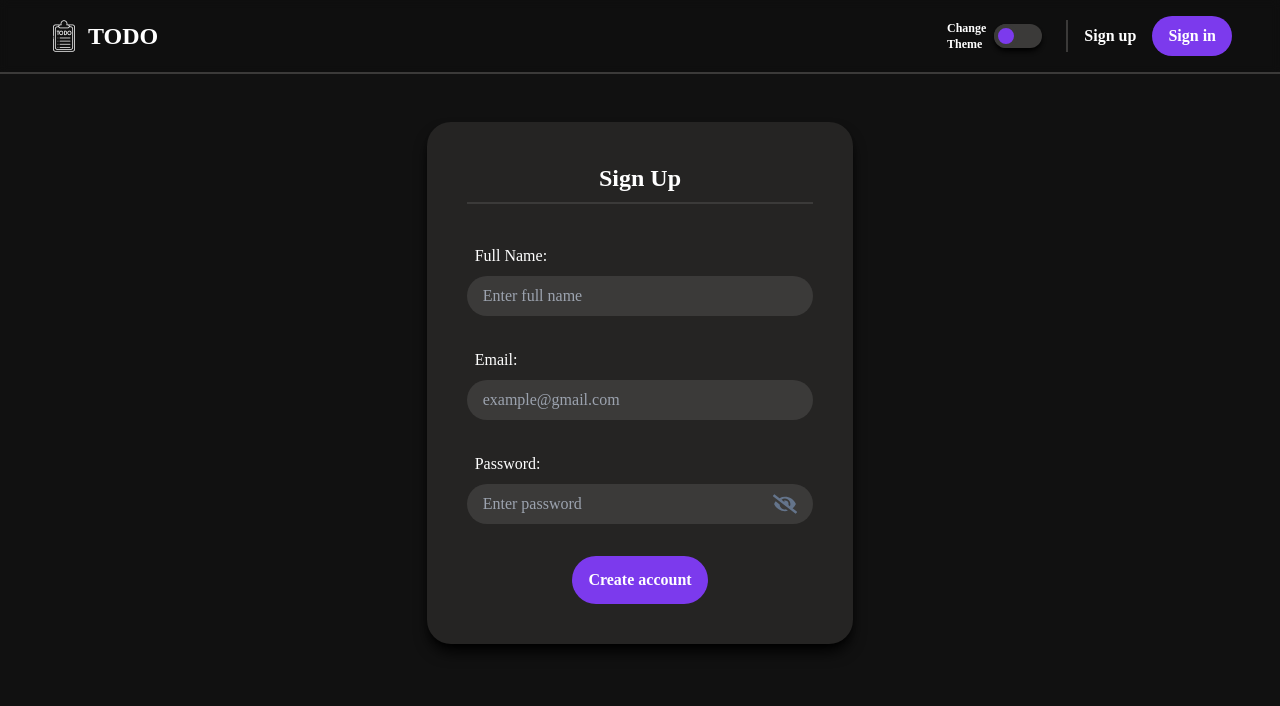
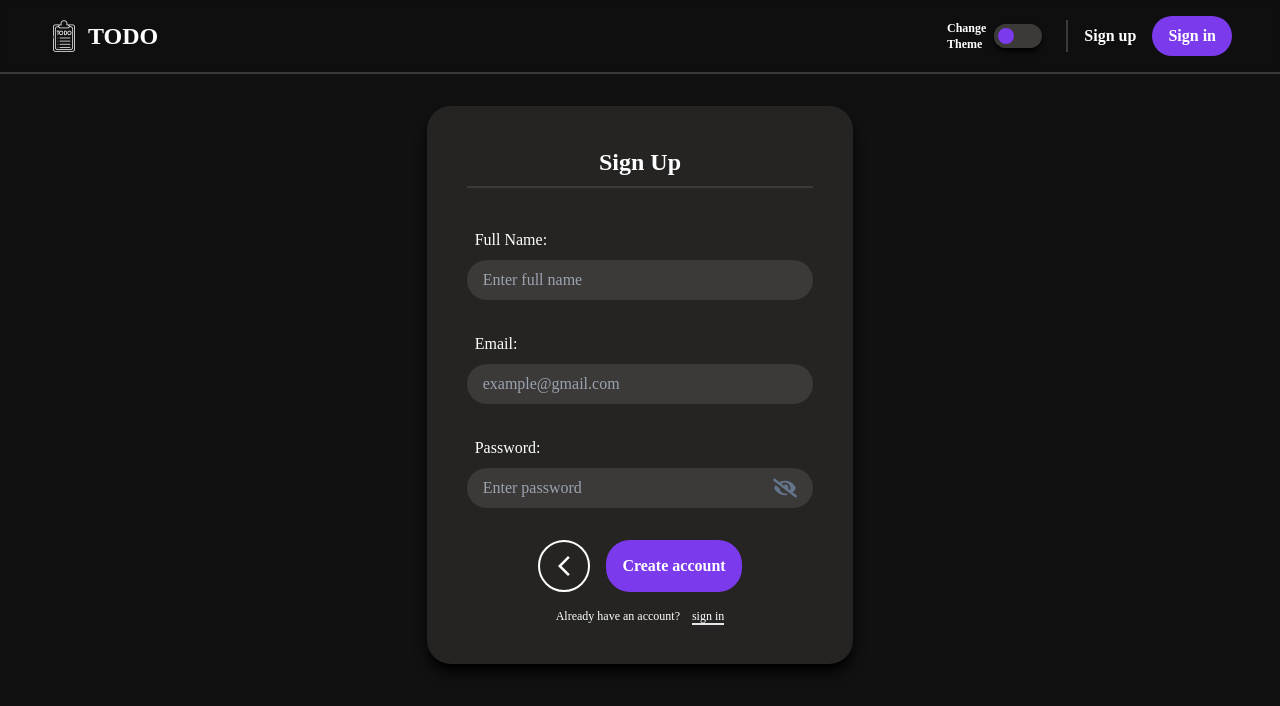
Before and after one commit to Yasir284/TODO-APP-CRUD-FRONTEND, a React (Create React App) app: page /signUp in a window 1280 px wide. Shown: the top 706 px of the page. Built offline with nearby package versions, Linux system fonts and the light colour scheme; no server answers.

Commit message:
adding animations

```diff
--- a/src/App.js
+++ b/src/App.js
@@ -65,7 +65,7 @@ function App() {
             theme={theme === "dark" ? "dark" : "light"}
           />
           <Navbar />
-          <AnimatePresence exitBeforeEnter>
+          <AnimatePresence>
             <Routes location={location} key={location.pathname}>
               <Route path="/" element={<Navigate replace to="/todo" />} />
               <Route path="/todo" element={<MainSection />} />
--- a/src/components/MainSection.js
+++ b/src/components/MainSection.js
@@ -5,31 +5,39 @@ import { toast } from "react-toastify";
 
 import { MdAdd, MdCalendarToday, MdSearch } from "react-icons/md";
 
-import emptySvg from "../images/emptySvg.svg";
 import ProgressBar from "./ProgressBar/ProgressBar";
 import { NavLink } from "react-router-dom";
 import { motion } from "framer-motion";
+import { useContext } from "react";
+import { UserContext } from "../context/UserContext";
 
 axios.defaults.baseURL = "http://localhost:4001";
 axios.defaults.withCredentials = true;
 
+const containerVarient = {
+  initial: { opacity: 0 },
+  animate: { opacity: 1, transition: { delay: 0.5 } },
+  exit: { opacity: 0 },
+};
+
 export default function MainSection() {
+  const { isSignedIn } = useContext(UserContext);
   const [todos, setTodos] = useState(null);
   const [showAddTodo, setShowAddTodo] = useState(false);
   const searchRef = useRef();
 
   // Getting Todos
   const getTodos = async () => {
-    const res = await axios
+    const { data } = await axios
       .get("/todo/getTodos")
       .catch((error) => error.response);
-    console.log("todos response:", res);
+    console.log("todos response:", data);
 
-    if (!res.data.success) {
-      return toast(res.data.message, { type: "error" });
+    if (!data.success) {
+      return toast(data.message, { type: "error" });
     }
 
-    setTodos(res.data.todos);
+    setTodos(data.todos);
   };
 
   // Search Todo
@@ -58,10 +66,10 @@ export default function MainSection() {
 
   return (
     <motion.div
-      initial={{ x: ["-100vw"] }}
-      animate={{ x: 0 }}
-      exit={{ x: ["-100vw"] }}
-      transition={{ type: "spring", stiffness: 120 }}
+      variants={containerVarient}
+      initial="initial"
+      animate="animate"
+      exit="exit"
       className="flex w-full justify-center"
     >
       <div className="w-full bg-violet-50 px-32 py-12 dark:bg-black-900">
@@ -105,7 +113,7 @@ export default function MainSection() {
         />
 
         {/* Todo List */}
-        {todos && todos.length > 0 ? (
+        {isSignedIn && todos && todos.length > 0 ? (
           <ul className="flex flex-row flex-wrap justify-center gap-12">
             {todos.map((todo, i) => (
               <NavLink key={i} to={`/todo/tasks/${todo._id}`}>
@@ -115,7 +123,7 @@ export default function MainSection() {
                   className="flex flex-row text-violet-700 dark:text-white"
                 >
                   <div className="flex flex-row justify-between rounded-3xl bg-violet-100 p-10 shadow-xl shadow-slate-300 transition-all duration-200 ease-in-out hover:-translate-y-2 hover:scale-110 dark:bg-black-700 dark:shadow-black">
-                    <div className="">
+                    <div>
                       <h1 className="mb-5 text-2xl font-bold">{todo.title}</h1>
                       <p className="ml-2 mb-1">
                         🚀 <span>{todo.tasks.length}</span> Tasks
@@ -148,11 +156,51 @@ export default function MainSection() {
             ))}
           </ul>
         ) : (
-          <img
-            src={emptySvg}
-            alt="empty svg"
-            className="mx-auto w-[55%] animate-pulse"
-          />
+          <ul className="flex w-full flex-row flex-wrap justify-center gap-12">
+            <li className="flex basis-[45%] flex-row">
+              <div className="flex w-full flex-row justify-between rounded-3xl bg-white p-10 shadow-xl shadow-slate-300 dark:bg-black-700 dark:shadow-black">
+                <div className="flex animate-pulse flex-col gap-2 ">
+                  <div className="mb-2 h-3 w-32 rounded-3xl bg-slate-200 dark:bg-[#706b6b]"></div>
+                  <div className="mt-3 flex flex-row items-center gap-2">
+                    <div className="h-6 w-6 rounded-full bg-slate-200 dark:bg-[#706b6b]"></div>
+                    <div className="h-3 w-28 rounded-3xl bg-slate-200 dark:bg-[#706b6b]"></div>
+                  </div>
+                  <div className="flex flex-row items-center gap-2">
+                    <div className="h-6 w-6 rounded-full bg-slate-200 dark:bg-[#706b6b]"></div>
+                    <div className="h-3 w-28 rounded-3xl bg-slate-200 dark:bg-[#706b6b]"></div>
+                  </div>
+                  <div className="mt-4 flex flex-row items-center gap-2">
+                    <div className="h-6 w-6 rounded-full bg-slate-200 dark:bg-[#706b6b]"></div>
+                    <div className="h-3 w-48 rounded-3xl bg-slate-200 dark:bg-[#706b6b]"></div>
+                  </div>
+                </div>
+
+                <div className="h-[151px] w-[151px] animate-pulse  rounded-full bg-slate-200 dark:bg-[#706b6b]"></div>
+              </div>
+            </li>
+
+            <li className="flex basis-[45%] flex-row">
+              <div className="flex w-full flex-row justify-between rounded-3xl bg-white p-10 shadow-xl shadow-slate-300 dark:bg-black-700 dark:shadow-black">
+                <div className="flex animate-pulse flex-col gap-2 ">
+                  <div className="mb-2 h-3 w-32 rounded-3xl bg-slate-200 dark:bg-[#706b6b]"></div>
+                  <div className="mt-3 flex flex-row items-center gap-2">
+                    <div className="h-6 w-6 rounded-full bg-slate-200 dark:bg-[#706b6b]"></div>
+                    <div className="h-3 w-28 rounded-3xl bg-slate-200 dark:bg-[#706b6b]"></div>
+                  </div>
+                  <div className="flex flex-row items-center gap-2">
+                    <div className="h-6 w-6 rounded-full bg-slate-200 dark:bg-[#706b6b]"></div>
+                    <div className="h-3 w-28 rounded-3xl bg-slate-200 dark:bg-[#706b6b]"></div>
+                  </div>
+                  <div className="mt-4 flex flex-row items-center gap-2">
+                    <div className="h-6 w-6 rounded-full bg-slate-200 dark:bg-[#706b6b]"></div>
+                    <div className="h-3 w-48 rounded-3xl bg-slate-200 dark:bg-[#706b6b]"></div>
+                  </div>
+                </div>
+
+                <div className="h-[151px] w-[151px] animate-pulse  rounded-full bg-slate-200 dark:bg-[#706b6b]"></div>
+              </div>
+            </li>
+          </ul>
         )}
       </div>
     </motion.div>
--- a/src/components/SignIn.js
+++ b/src/components/SignIn.js
@@ -11,15 +11,9 @@ axios.defaults.baseURL = "http://localhost:4001";
 axios.defaults.withCredentials = true;
 
 const containerVarient = {
-  initial: { x: ["100vw"] },
-  animate: {
-    x: 0,
-    transition: { delay: 0.2, stiffness: 120, type: "spring" },
-  },
-  exit: {
-    x: ["100vw"],
-    transition: { delay: 0.2, stiffness: 120, type: "spring" },
-  },
+  initial: { opacity: 0 },
+  animate: { opacity: 1, transition: { delay: 0.5 } },
+  exit: { opacity: 0 },
 };
 
 function SignIn() {
@@ -72,6 +66,7 @@ function SignIn() {
         <h1 className="mb-10 w-full border-b-2 pb-2 text-center text-2xl font-bold dark:border-black-500">
           Sign In
         </h1>
+
         <form
           onSubmit={handleSubmit}
           className="flex w-full flex-col items-start"
@@ -127,10 +122,11 @@ function SignIn() {
             </button>
           </div>
         </form>
+
         <div className="mt-3 text-center text-xs">
           <span className="mr-3">Don't have an account?</span>
           <NavLink to="/signUp" className="border-b-2">
-            signUp
+            sign up
           </NavLink>
         </div>
       </div>
--- a/src/components/SignUp.js
+++ b/src/components/SignUp.js
@@ -3,23 +3,18 @@ import React from "react";
 import { useState } from "react";
 import { useRef } from "react";
 import { FaEye, FaEyeSlash } from "react-icons/fa";
-import { useNavigate } from "react-router-dom";
+import { NavLink, useNavigate } from "react-router-dom";
 import { toast } from "react-toastify";
 import { motion } from "framer-motion";
+import { MdArrowBackIosNew } from "react-icons/md";
 
 axios.defaults.baseURL = "http://localhost:4001";
 axios.defaults.withCredentials = true;
 
 const containerVarient = {
-  initial: { x: ["100vw"] },
-  animate: {
-    x: 0,
-    transition: { delay: 0.2, stiffness: 120, type: "spring" },
-  },
-  exit: {
-    x: ["-100vw"],
-    transition: { delay: 0.2, stiffness: 120, type: "spring" },
-  },
+  initial: { opacity: 0 },
+  animate: { opacity: 1, transition: { delay: 0.5 } },
+  exit: { opacity: 0 },
 };
 
 function SignUp() {
@@ -73,7 +68,7 @@ function SignUp() {
       exit="exit"
       className="flex w-full items-center justify-center bg-violet-50 text-white dark:bg-black-900"
     >
-      <div className="mt-12 flex w-1/3 flex-col items-center rounded-3xl bg-violet-600 p-10 shadow-lg shadow-slate-500 dark:bg-black-700 dark:shadow-black">
+      <div className="mt-8 flex w-1/3 flex-col items-center rounded-3xl bg-violet-600 p-10 shadow-lg shadow-slate-500 dark:bg-black-700 dark:shadow-black">
         <h1 className="mb-10 w-full border-b-2 pb-2 text-center text-2xl font-bold dark:border-black-500">
           Sign Up
         </h1>
@@ -129,13 +124,28 @@ function SignUp() {
             )}
           </div>
 
-          <button
-            type="submit"
-            className="mx-auto rounded-3xl bg-white px-4 py-3 font-semibold text-violet-600 transition-all duration-200 ease-in-out hover:scale-110 active:scale-50 dark:bg-violet-600 dark:text-white"
-          >
-            Create account
-          </button>
+          <div className="flex w-full flex-row justify-center gap-4">
+            <NavLink
+              to="/todo"
+              className="rounded-full border-2 border-white p-3 transition-all duration-200 ease-in-out hover:bg-white hover:text-violet-600 dark:hover:text-black"
+            >
+              <MdArrowBackIosNew size="1.5rem" />
+            </NavLink>
+            <button
+              type="submit"
+              className="rounded-3xl bg-white px-4 py-3 font-semibold text-violet-600 transition-all duration-200 ease-in-out hover:scale-110 active:scale-50 dark:bg-violet-600 dark:text-white"
+            >
+              Create account
+            </button>
+          </div>
         </form>
+
+        <div className="mt-4 text-center text-xs">
+          <span className="mr-3">Already have an account?</span>
+          <NavLink to="/signIp" className="border-b-2">
+            sign in
+          </NavLink>
+        </div>
       </div>
     </motion.div>
   );
--- a/src/components/TasksSection.js
+++ b/src/components/TasksSection.js
@@ -33,12 +33,9 @@ const taskListVarient = {
 };
 
 const containerVarient = {
-  initial: { x: ["100vw"] },
-  animate: {
-    x: 0,
-    transition: { delay: 0.2, stiffness: 120, type: "spring" },
-  },
-  exit: { x: ["-100vw"] },
+  initial: { opacity: 0 },
+  animate: { opacity: 1, transition: { delay: 0.5 } },
+  exit: { opacity: 0 },
 };
 
 export default function TasksSection() {
--- a/src/components/modals/AddTodo.js
+++ b/src/components/modals/AddTodo.js
@@ -3,8 +3,24 @@ import React from "react";
 import { useRef, useState } from "react";
 import { MdAdd, MdClose } from "react-icons/md";
 import { toast } from "react-toastify";
+import { AnimatePresence, motion } from "framer-motion";
+
 axios.defaults.baseURL = "http://localhost:4001";
 axios.defaults.withCredentials = true;
+
+const containerVarient = {
+  initial: { opacity: 0, scale: 0 },
+  animate: {
+    opacity: 1,
+    scale: 1,
+    transition: { delay: 0.2, type: "string", stiffness: 120 },
+  },
+  exit: {
+    opacity: 0,
+    scale: 0,
+    transition: { type: "string", stiffness: 120 },
+  },
+};
 
 function AddTodo({ showAddTodo, setShowAddTodo, setTodos, todos }) {
   const titleRef = useRef();
@@ -61,10 +77,17 @@ function AddTodo({ showAddTodo, setShowAddTodo, setTodos, todos }) {
   };
 
   return (
-    <>
+    <AnimatePresence>
       {showAddTodo && (
-        <div className="fixed top-0 left-0 z-50 flex h-full w-full items-center justify-center bg-white bg-opacity-10 text-white backdrop-blur-sm dark:bg-black dark:bg-opacity-10">
-          <div className="relative flex w-1/3 flex-col items-center rounded-3xl bg-violet-700 p-10 shadow-lg shadow-slate-500 dark:bg-black-700 dark:shadow-black">
+        <div className="bg-opacity- fixed top-0 left-0 z-50 flex h-full w-full items-center justify-center bg-white text-white backdrop-blur-sm dark:bg-black dark:bg-opacity-10">
+          <motion.div
+            key={showAddTodo}
+            variants={containerVarient}
+            initial="initial"
+            animate="animate"
+            exit="exit"
+            className="relative flex w-1/3 flex-col items-center rounded-3xl bg-violet-700 p-10 shadow-lg shadow-slate-500 dark:bg-black-700 dark:shadow-black"
+          >
             <h1 className="mb-10 w-full border-b-2 pb-2 text-center text-2xl font-bold dark:border-black-500">
               Create Todo
             </h1>
@@ -133,10 +156,10 @@ function AddTodo({ showAddTodo, setShowAddTodo, setTodos, todos }) {
             >
               Create Todo
             </button>
-          </div>
+          </motion.div>
         </div>
       )}
-    </>
+    </AnimatePresence>
   );
 }
 
--- a/src/components/modals/UpdateTask.js
+++ b/src/components/modals/UpdateTask.js
@@ -2,9 +2,24 @@ import React, { useRef } from "react";
 import axios from "axios";
 import { toast } from "react-toastify";
 import { MdClose } from "react-icons/md";
+import { AnimatePresence, motion } from "framer-motion";
 
 axios.defaults.baseURL = "http://localhost:4001";
 axios.defaults.withCredentials = true;
+
+const containerVarient = {
+  initial: { opacity: 0, scale: 0 },
+  animate: {
+    opacity: 1,
+    scale: 1,
+    transition: { delay: 0.2, type: "string", stiffness: 120 },
+  },
+  exit: {
+    opacity: 0,
+    scale: 0,
+    transition: { type: "string", stiffness: 120 },
+  },
+};
 
 function UpdateTask({ setUpdateModal, updateModal, todoId, todoById }) {
   console.log(updateModal);
@@ -34,10 +49,17 @@ function UpdateTask({ setUpdateModal, updateModal, todoId, todoById }) {
   };
 
   return (
-    <>
+    <AnimatePresence>
       {updateModal.active && (
         <div className="fixed top-0 left-0 z-50 flex h-full w-full items-center justify-center bg-white bg-opacity-10 text-white backdrop-blur-sm dark:bg-black dark:bg-opacity-10">
-          <div className="relative flex w-1/3 flex-col items-center rounded-3xl bg-violet-700 p-10 shadow-lg shadow-slate-500 dark:bg-black-700 dark:shadow-black">
+          <motion.div
+            key={updateModal.active}
+            variants={containerVarient}
+            initial="initial"
+            animate="animate"
+            exit="exit"
+            className="relative flex w-1/3 flex-col items-center rounded-3xl bg-violet-700 p-10 shadow-lg shadow-slate-500 dark:bg-black-700 dark:shadow-black"
+          >
             <MdClose
               size="1.5rem"
               className="absolute top-6 right-10"
@@ -64,10 +86,10 @@ function UpdateTask({ setUpdateModal, updateModal, todoId, todoById }) {
                 </button>
               </div>
             </div>
-          </div>
+          </motion.div>
         </div>
       )}
-    </>
+    </AnimatePresence>
   );
 }
 
```
Also changed, not shown: src/components/ProgressBar/ProgressBar.js (+29 -3 lines).
